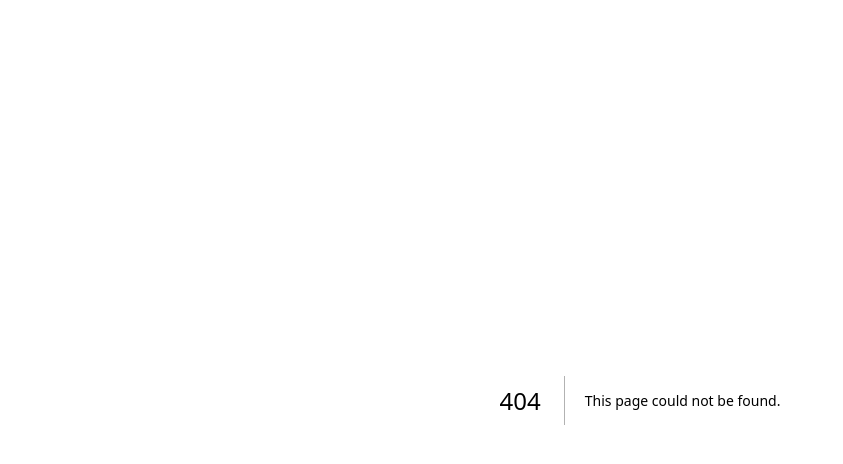
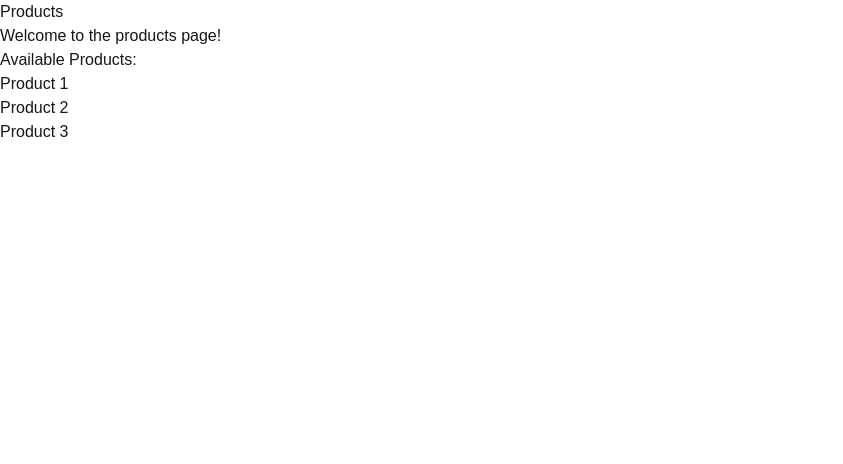
Before and after one commit to veenupunyani/learning-nextjs, a Next.js app in the folder learning/: page /products in a window 1280 px wide. Before the commit this address had no page. Shown: the top 464 px of the page, without its empty margins (0-843 px from the left). Built offline with nearby package versions, Linux system fonts and the light colour scheme.

Commit message:
dynamic routing

```diff
--- /dev/null
+++ b/learning/src/app/products/[productId]/page.tsx
@@ -0,0 +1,23 @@
+export default async function ProductPage({
+  params
+}: {
+  params: { productId: string }
+}) {
+  const { productId } = params;
+
+  // Example: You could fetch product data here
+  // const product = await fetch(`https://api.example.com/products/${productId}`);
+  // const productData = await product.json();
+
+  // Simulate some async operation
+  await new Promise(resolve => setTimeout(resolve, 100));
+
+  return (
+    <div>
+      <h1>Product {productId}</h1>
+      <p>This is the details page for product {productId}.</p>
+      {/* You could display fetched data here */}
+      {/* <p>Price: ${productData.price}</p> */}
+    </div>
+  );
+}
--- /dev/null
+++ b/learning/src/app/products/page.tsx
@@ -0,0 +1,14 @@
+export default function ProductsList() {
+  return (
+    <div>
+      <h1>Products</h1>
+      <p>Welcome to the products page!</p>
+      <h2>Available Products:</h2>
+      <ul>
+        <li>Product 1</li>
+        <li>Product 2</li>
+        <li>Product 3</li>
+      </ul>
+    </div>
+  );
+}
```
